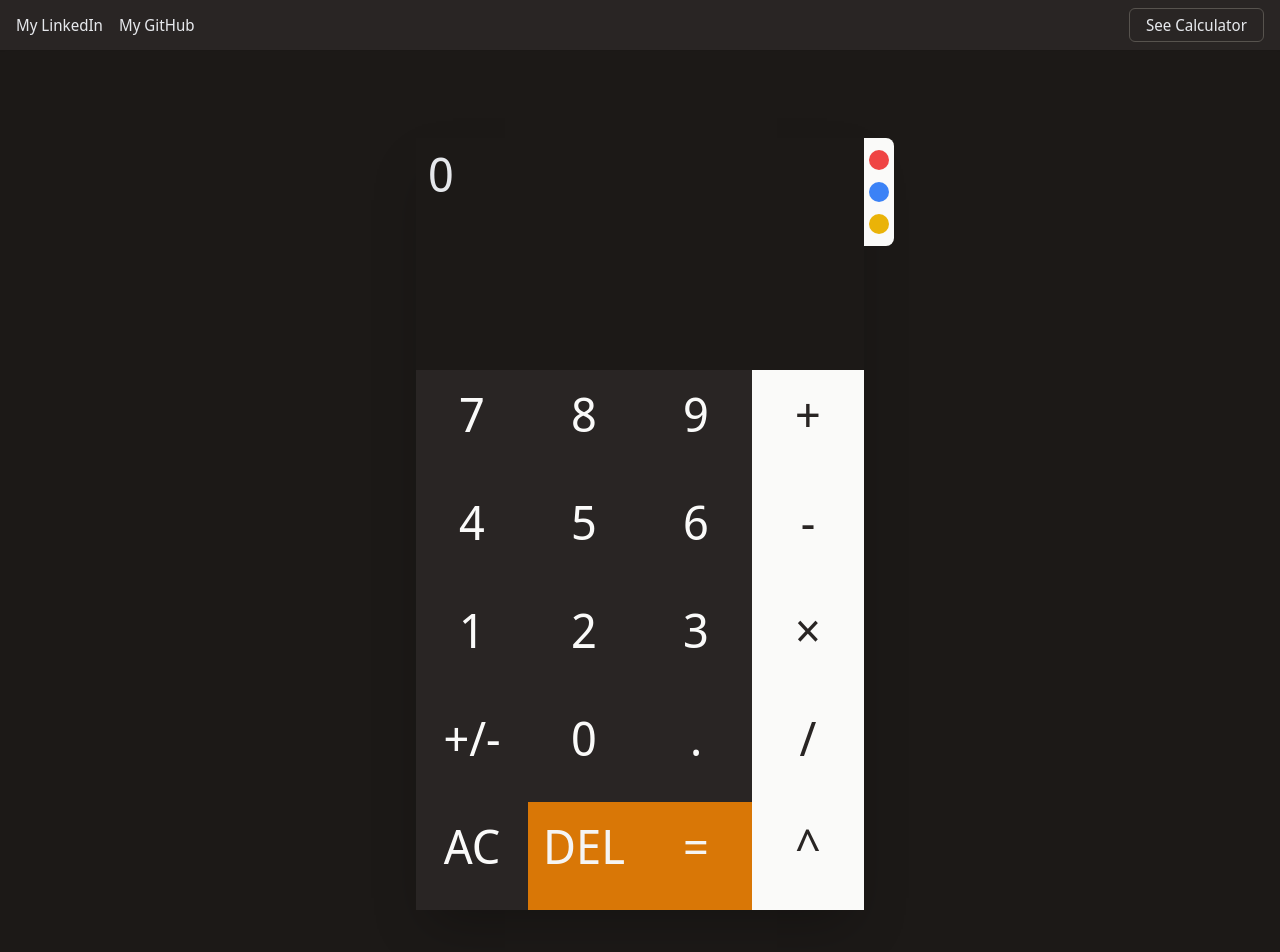
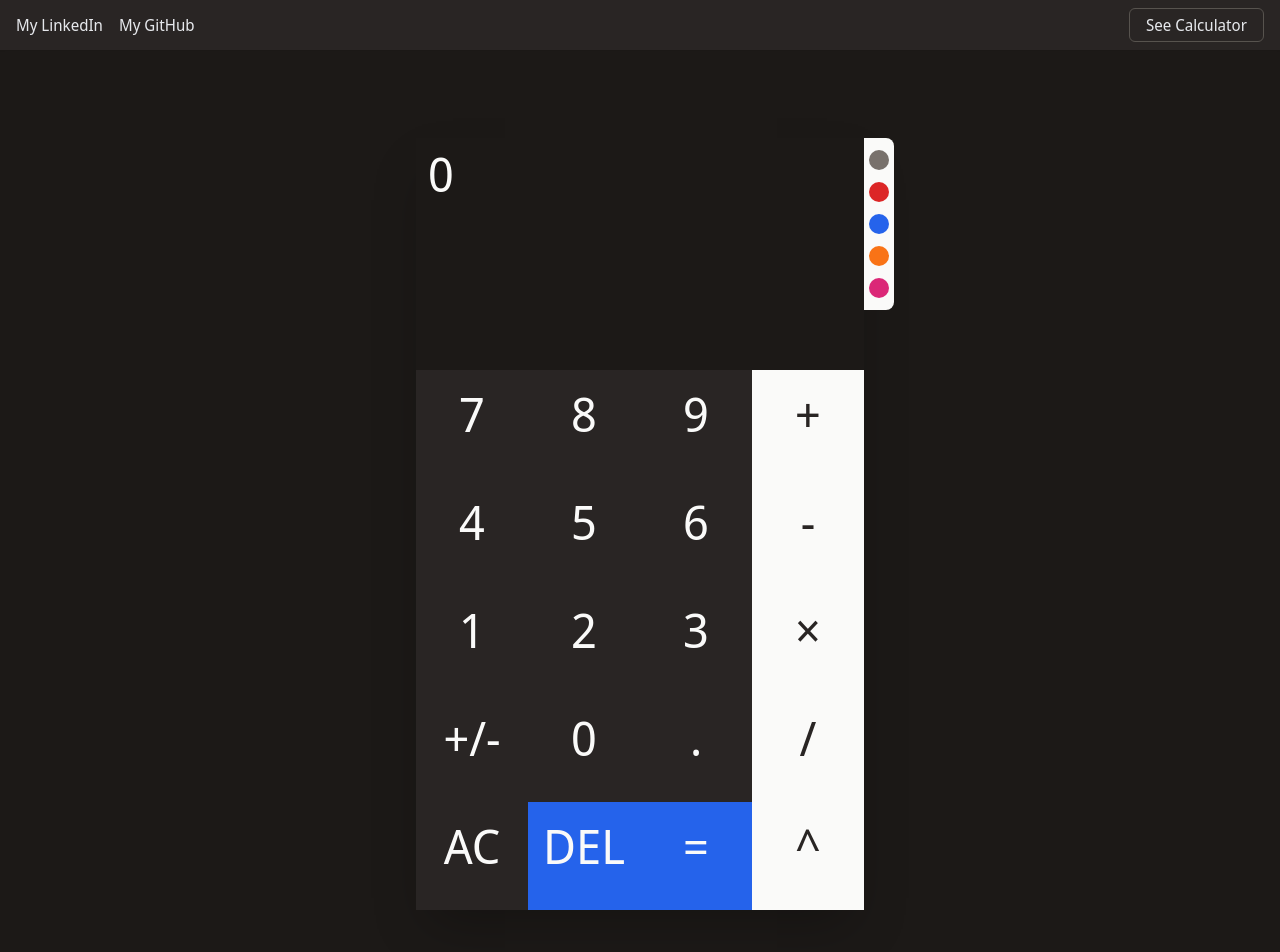
Before and after one commit to javierlnmn/react-calc, a React (Vite) app: page /calculator in a window 1280 px wide. Shown: the top 952 px of the page. Built offline with nearby package versions, Linux system fonts and the light colour scheme.

Commit message:
Calculator  themes functionality

```diff
--- a/src/components/calculator/Calculator.tsx
+++ b/src/components/calculator/Calculator.tsx
@@ -7,8 +7,59 @@ import { CalculatorButtonProps } from "./CalculatorButton";
 import { Operation } from "src/types";
 
 import transition from "./../../transition";
+import { CalculatorTheme } from "./CalculatorTheme";
 
 const Calculator = (): JSX.Element => {
+
+    const themes: CalculatorTheme[] = [
+        {
+            name: 'Initial Theme',
+            screenBgTailwindProperty: 'bg-stone-900',
+            screenTextTailwindProperty: 'text-stone-50',
+            primaryButtonTheme: CalculatorButtonTheme.Gray,
+            secondaryButtonTheme: CalculatorButtonTheme.Light,
+            tertiaryButtonTheme: CalculatorButtonTheme.Blue,
+            themeButtonBgTailwindProperty: 'bg-stone-500',
+        },
+        {
+            name: 'Red Theme',
+            screenBgTailwindProperty: 'bg-red-900',
+            screenTextTailwindProperty: 'text-stone-50',
+            primaryButtonTheme: CalculatorButtonTheme.Red,
+            secondaryButtonTheme: CalculatorButtonTheme.Light,
+            tertiaryButtonTheme: CalculatorButtonTheme.DarkRed,
+            themeButtonBgTailwindProperty: 'bg-red-600',
+        },
+        {
+            name: 'Blue Theme',
+            screenBgTailwindProperty: 'bg-blue-900',
+            screenTextTailwindProperty: 'text-blue-100',
+            primaryButtonTheme: CalculatorButtonTheme.Blue,
+            secondaryButtonTheme: CalculatorButtonTheme.Yellow,
+            tertiaryButtonTheme: CalculatorButtonTheme.Light,
+            themeButtonBgTailwindProperty: 'bg-blue-600',
+        },
+        {
+            name: 'Yellow Theme',
+            screenBgTailwindProperty: 'bg-stone-900',
+            screenTextTailwindProperty: 'text-stone-50',
+            primaryButtonTheme: CalculatorButtonTheme.Gray,
+            secondaryButtonTheme: CalculatorButtonTheme.Orange,
+            tertiaryButtonTheme: CalculatorButtonTheme.Yellow,
+            themeButtonBgTailwindProperty: 'bg-orange-500',
+        },
+        {
+            name: 'Pink Theme',
+            screenBgTailwindProperty: 'bg-stone-100',
+            screenTextTailwindProperty: 'text-pink-600',
+            primaryButtonTheme: CalculatorButtonTheme.Pink,
+            secondaryButtonTheme: CalculatorButtonTheme.Rose,
+            tertiaryButtonTheme: CalculatorButtonTheme.DarkRose,
+            themeButtonBgTailwindProperty: 'bg-pink-600',
+        },
+    ];
+
+    const [theme, setTheme] = useState<CalculatorTheme>(themes[0]);
     const [currentValue, setCurrentValue] = useState<number>(0);
     const [previousValue, setPreviousValue] = useState<number>(0);
     const [currentOperation, setCurrentOperation] = useState<Operation | undefined>();
@@ -116,140 +167,140 @@ const Calculator = (): JSX.Element => {
     const buttonsList: CalculatorButtonProps[] = [
         {
             buttonLabel: "7",
-            buttonStyle: CalculatorButtonTheme.Gray,
+            buttonStyle: theme.primaryButtonTheme,
             handleClick: () => updateCurrentValue(7),
             colStart: "col-start-1",
             colEnd: "col-end-2",
         },
         {
             buttonLabel: "8",
-            buttonStyle: CalculatorButtonTheme.Gray,
+            buttonStyle: theme.primaryButtonTheme,
             handleClick: () => updateCurrentValue(8),
             colStart: "col-start-2",
             colEnd: "col-end-3",
         },
         {
             buttonLabel: "9",
-            buttonStyle: CalculatorButtonTheme.Gray,
+            buttonStyle: theme.primaryButtonTheme,
             handleClick: () => updateCurrentValue(9),
             colStart: "col-start-3",
             colEnd: "col-end-4",
         },
         {
             buttonLabel: operations.add.symbol,
-            buttonStyle: CalculatorButtonTheme.Light,
+            buttonStyle: theme.secondaryButtonTheme,
             handleClick: () => handleOperator(operations.add),
             colStart: "col-start-4",
             colEnd: "col-end-5",
         },
         {
             buttonLabel: "4",
-            buttonStyle: CalculatorButtonTheme.Gray,
+            buttonStyle: theme.primaryButtonTheme,
             handleClick: () => updateCurrentValue(4),
             colStart: "col-start-1",
             colEnd: "col-end-2",
         },
         {
             buttonLabel: "5",
-            buttonStyle: CalculatorButtonTheme.Gray,
+            buttonStyle: theme.primaryButtonTheme,
             handleClick: () => updateCurrentValue(5),
             colStart: "col-start-2",
             colEnd: "col-end-3",
         },
         {
             buttonLabel: "6",
-            buttonStyle: CalculatorButtonTheme.Gray,
+            buttonStyle: theme.primaryButtonTheme,
             handleClick: () => updateCurrentValue(6),
             colStart: "col-start-3",
             colEnd: "col-end-4",
         },
         {
             buttonLabel: operations.subtract.symbol,
-            buttonStyle: CalculatorButtonTheme.Light,
+            buttonStyle: theme.secondaryButtonTheme,
             handleClick: () => handleOperator(operations.subtract),
             colStart: "col-start-4",
             colEnd: "col-end-5",
         },
         {
             buttonLabel: "1",
-            buttonStyle: CalculatorButtonTheme.Gray,
+            buttonStyle: theme.primaryButtonTheme,
             handleClick: () => updateCurrentValue(1),
             colStart: "col-start-1",
             colEnd: "col-end-2",
         },
         {
             buttonLabel: "2",
-            buttonStyle: CalculatorButtonTheme.Gray,
+            buttonStyle: theme.primaryButtonTheme,
             handleClick: () => updateCurrentValue(2),
             colStart: "col-start-2",
             colEnd: "col-end-3",
         },
         {
             buttonLabel: "3",
-            buttonStyle: CalculatorButtonTheme.Gray,
+            buttonStyle: theme.primaryButtonTheme,
             handleClick: () => updateCurrentValue(3),
             colStart: "col-start-3",
             colEnd: "col-end-4",
         },
         {
             buttonLabel: operations.multiply.symbol,
-            buttonStyle: CalculatorButtonTheme.Light,
+            buttonStyle: theme.secondaryButtonTheme,
             handleClick: () => handleOperator(operations.multiply),
             colStart: "col-start-4",
             colEnd: "col-end-5",
         },
         {
             buttonLabel: "+/-",
-            buttonStyle: CalculatorButtonTheme.Gray,
+            buttonStyle: theme.primaryButtonTheme,
             handleClick: () => turnNegative(),
             colStart: "col-start-1",
             colEnd: "col-end-2",
         },
         {
             buttonLabel: "0",
-            buttonStyle: CalculatorButtonTheme.Gray,
+            buttonStyle: theme.primaryButtonTheme,
             handleClick: () => updateCurrentValue(0),
             colStart: "col-start-2",
             colEnd: "col-end-3",
         },
         {
             buttonLabel: ".",
-            buttonStyle: CalculatorButtonTheme.Gray,
+            buttonStyle: theme.primaryButtonTheme,
             handleClick: () => handleDecimal(),
             colStart: "col-start-3",
             colEnd: "col-end-4",
         },
         {
             buttonLabel: operations.divide.symbol,
-            buttonStyle: CalculatorButtonTheme.Light,
+            buttonStyle: theme.secondaryButtonTheme,
             handleClick: () => handleOperator(operations.divide),
             colStart: "col-start-4",
             colEnd: "col-end-5",
         },
         {
             buttonLabel: "AC",
-            buttonStyle: CalculatorButtonTheme.Gray,
+            buttonStyle: theme.primaryButtonTheme,
             handleClick: () => clearCalculator(),
             colStart: "col-start-1",
             colEnd: "col-end-2",
         },
         {
             buttonLabel: 'DEL',
-            buttonStyle: CalculatorButtonTheme.Orange,
+            buttonStyle: theme.tertiaryButtonTheme,
             handleClick: () => console.log('click'),
             colStart: 'col-start-2',
             colEnd: 'col-end-3'
         },
         {
             buttonLabel: "=",
-            buttonStyle: CalculatorButtonTheme.Orange,
+            buttonStyle: theme.tertiaryButtonTheme,
             handleClick: () => handleResult(),
             colStart: "col-start-3",
             colEnd: "col-end-4",
         },
         {
             buttonLabel: operations.power.symbol,
-            buttonStyle: CalculatorButtonTheme.Light,
+            buttonStyle: theme.secondaryButtonTheme,
             handleClick: () => handleOperator(operations.power),
             colStart: "col-start-4",
             colEnd: "col-end-5",
@@ -260,15 +311,20 @@ const Calculator = (): JSX.Element => {
         <div className="my-14">
             <div className="flex items-center justify-center w-5/6 max-w-md mx-auto">
                 <div className="grid grid-cols-4 h-full w-full my-8 shadow-2xl relative rounded-l-lg text-4xl  min-[489px]:text-5xl">
-                    <div className="p-3 col-span-4 aspect-[19/9] w-full bg-stone-900">
+                    <div className={`p-3 col-span-4 aspect-[19/9] w-full ${theme.screenBgTailwindProperty} ${theme.screenTextTailwindProperty}`}>
                         <p className="h-full whitespace-break-spaces break-words mb-5">
                             {currentOperation? previousValue : currentValue} {currentOperation?.symbol} {currentOperation? currentValue : ''}
                         </p>
                     </div>
                     <div className="absolute right-[-30px] w-[30px] flex flex-col bg-stone-50 items-center justify-center gap-3 py-3 rounded-r-lg">
-                        <span className="w-[20px] cursor-pointer bg-red-500 hover:bg-red-600 aspect-square rounded-full"></span>
-                        <span className="w-[20px] cursor-pointer bg-blue-500 hover:bg-blue-600 aspect-square rounded-full"></span>
-                        <span className="w-[20px] cursor-pointer bg-yellow-500 hover:bg-yellow-600 aspect-square rounded-full"></span>
+                        {themes.map((theme, key) => (
+                            <span
+                                key={key}
+                                className={`w-[20px] cursor-pointer aspect-square rounded-full ${theme.themeButtonBgTailwindProperty}`}
+                                onClick={() => setTheme(theme)}
+                            >
+                            </span>
+                        ))}
                     </div>
                     {buttonsList.map((button, index) => (
                         <CalculatorButton
--- a/src/components/calculator/CalculatorButtonTheme.d.ts
+++ b/src/components/calculator/CalculatorButtonTheme.d.ts
@@ -2,4 +2,12 @@ export enum CalculatorButtonTheme  {
     Light = "bg-stone-50 hover:bg-stone-200 text-stone-800",
     Orange = "bg-amber-600 hover:bg-amber-700 text-stone-100",
     Gray = "bg-stone-800 hover:bg-stone-900 text-stone-50",
+    Red = "bg-red-600 hover:bg-red-700 text-stone-50",
+    DarkRed = "bg-red-800 hover:bg-red-900 text-stone-50",
+    Blue = "bg-blue-600 hover:bg-blue-700 text-stone-50",
+    DarkBlue = "bg-blue-800 hover:bg-blue-900 text-stone-50",
+    Yellow = "bg-yellow-500 hover:bg-yellow-600 text-stone-100",
+    Pink = "bg-pink-600 hover:bg-pink-700 text-stone-100",
+    Rose = "bg-rose-600 hover:bg-rose-700 text-stone-100",
+    DarkRose = "bg-rose-800 hover:bg-rose-900 text-rose-100",
 }
--- /dev/null
+++ b/src/components/calculator/CalculatorTheme.d.ts
@@ -0,0 +1,12 @@
+import { AvailableColorIntensitiesTailwind, AvailableColorsTailwind } from "src/types";
+import { CalculatorButtonTheme } from "./CalculatorButtonTheme";
+
+export interface CalculatorTheme  {
+    name: string,
+    screenBgTailwindProperty: `bg-${AvailableColorsTailwind}-${AvailableColorIntensitiesTailwind}`,
+    screenTextTailwindProperty: `text-${AvailableColorsTailwind}-${AvailableColorIntensitiesTailwind}`,
+    primaryButtonTheme: CalculatorButtonTheme,
+    secondaryButtonTheme: CalculatorButtonTheme,
+    tertiaryButtonTheme: CalculatorButtonTheme,
+    themeButtonBgTailwindProperty: `bg-${AvailableColorsTailwind}-${AvailableColorIntensitiesTailwind}`,
+}
--- a/src/types.d.ts
+++ b/src/types.d.ts
@@ -20,3 +20,30 @@ export interface Operation {
 
 type ColStartTailwindProperty = `col-start-${number}`;
 type ColEndTailwindProperty = `col-end-${number}`;
+
+enum AvailableColorsTailwind {
+    Slate = 'slate',
+    Gray = 'gray',
+    Zinc = 'zinc',
+    Neutral = 'neutral',
+    Stone = 'stone',
+    Red = 'red',
+    Orange = 'orange',
+    Amber = 'amber',
+    Yellow = 'yellow',
+    Lime = 'lime',
+    Green = 'green',
+    Emerald = 'emerald',
+    Teal = 'teal',
+    Cyan = 'cyan',
+    Sky = 'sky',
+    Blue = 'blue',
+    Indigo = 'indigo',
+    Violet = 'violet',
+    Purple = 'purple',
+    Fuchsia = 'fuchsia',
+    Pink = 'pink',
+    Rose = 'rose',
+}
+
+type AvailableColorIntensitiesTailwind = 50 | 100 | 200 | 300 | 400 | 500 | 600 | 700 | 800 | 900;
```
